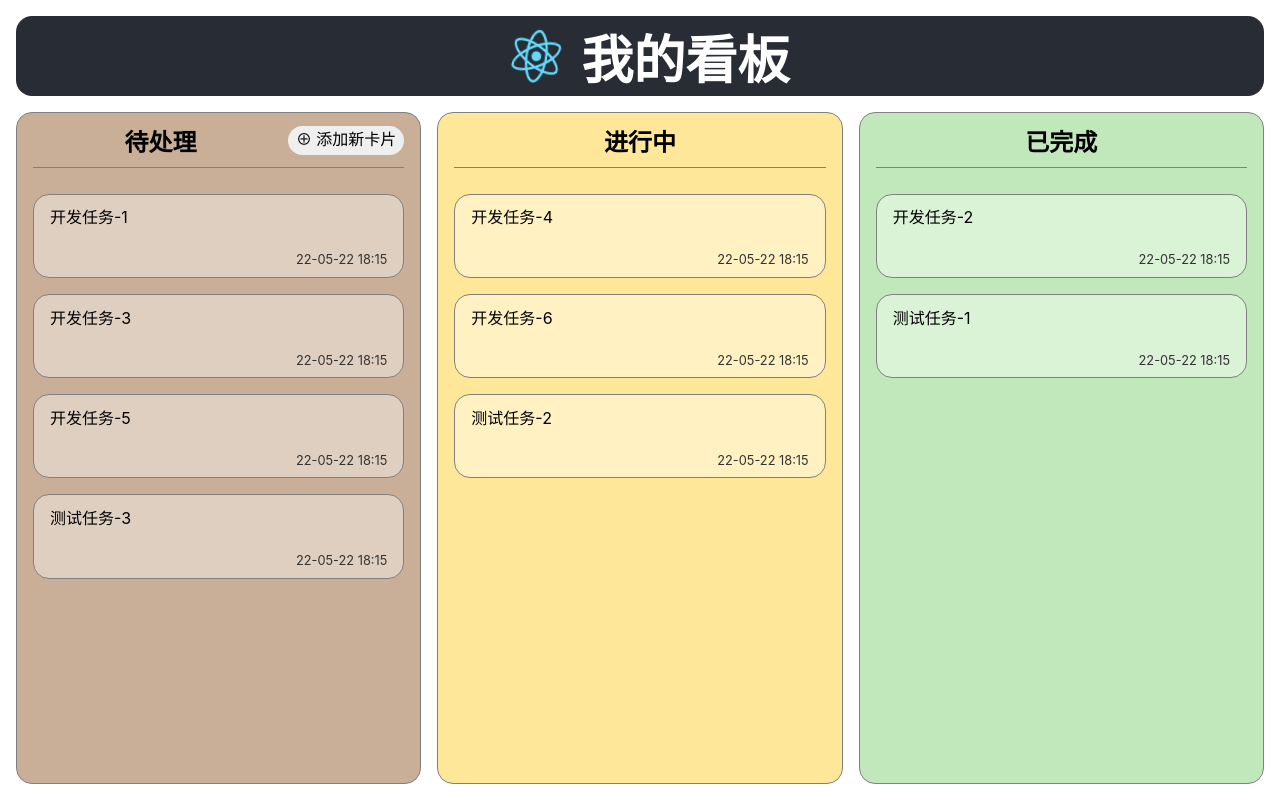
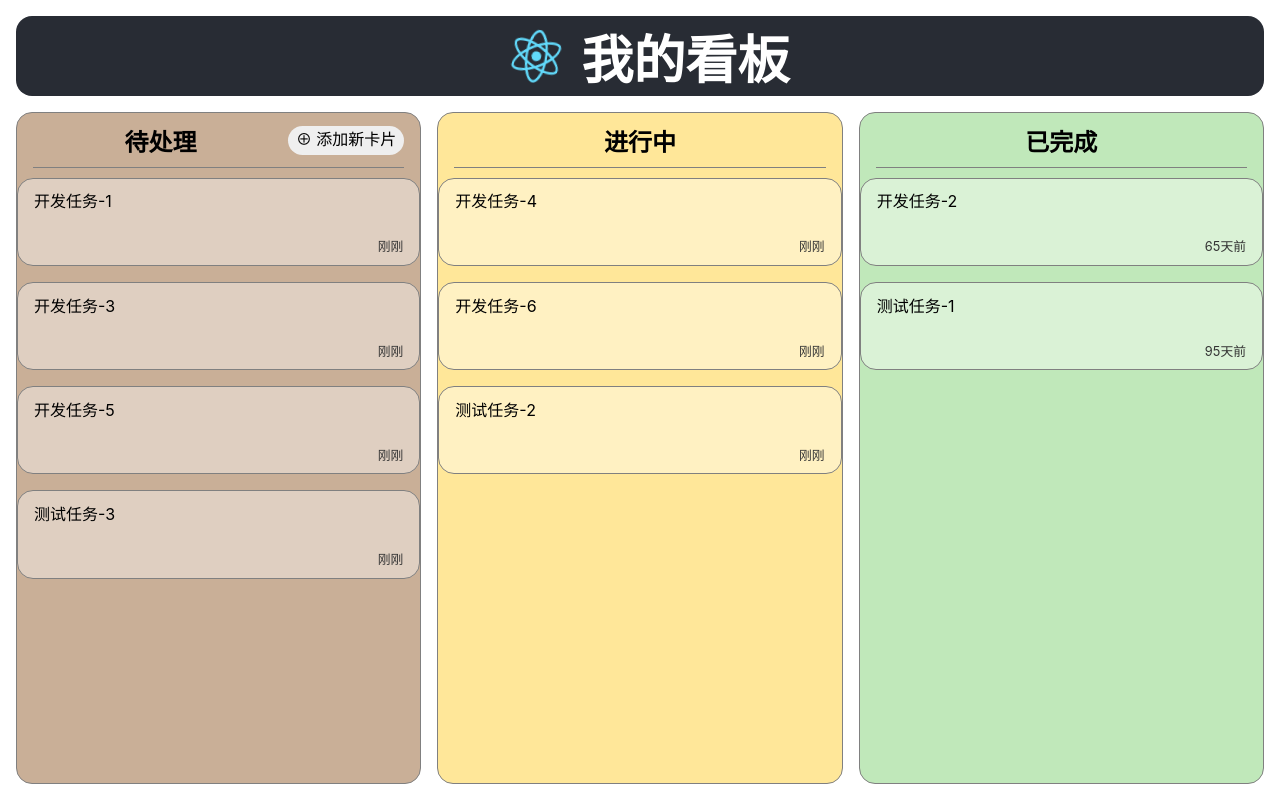
Before and after one commit to brynelee/reactStudy, a React (Create React App) app in the folder oh-my-kanban/: page / in a window 1280 px wide. Built offline with nearby package versions, Linux system fonts and the light colour scheme.

Commit message:
updated...

```diff
--- a/oh-my-kanban/package.json
+++ b/oh-my-kanban/package.json
@@ -3,6 +3,7 @@
   "version": "0.1.0",
   "private": true,
   "dependencies": {
+    "@emotion/react": "^11.10.6",
     "@testing-library/jest-dom": "^5.16.5",
     "@testing-library/react": "^13.4.0",
     "@testing-library/user-event": "^13.5.0",
--- a/oh-my-kanban/src/App.css
+++ b/oh-my-kanban/src/App.css
@@ -44,26 +44,6 @@
   }
 }
 
-.kanban-board {
-  flex: 10;
-  display: flex;
-  flex-direction: row;
-  gap: 1rem;
-  margin: 0 1rem 1rem;
-}
-
-.kanban-column {
-  flex: 1 1;
-  border: 1px solid gray;
-  border-radius: 1rem;
-}
-
-.kanban-column > h2 {
-  margin: 0.6rem 1rem;
-  padding-bottom: 0.6rem;
-  border-bottom: 1px solid gray;
-}
-
 .column-todo {
   background-color: #C9AF97;
 }
@@ -75,54 +55,3 @@
 .column-done {
   background-color: #C0E8BA;
 }
-
-.kanban-column {
-  flex: 1 1;
-  display: flex;
-  flex-direction: column;
-  border: 1px solid gray;
-  border-radius: 1rem;
-}
-
-.kanban-column > ul {
-  flex: 1;
-  flex-basis: 0;
-  margin: 1rem;
-  padding: 0;
-  overflow: auto;
-}
-
-.kanban-card {
-  margin-bottom: 1rem;
-  padding: 0.6rem 1rem;
-  border: 1px solid gray;
-  border-radius: 1rem;
-  list-style: none;
-  background-color: rgba(255,255,255,0.4);
-  text-align: left;
-}
-
-.card-title {
-  min-height: 3rem;
-}
-
-.card-status {
-  text-align: right;
-  font-size: 0.8rem;
-  color: #333;
-}
-
-.kanban-column > h2 > button {
-  float: right;
-  margin-top: 0.2rem;
-  padding: 0.2rem 0.5rem;
-  border: 0;
-  border-radius: 1rem;
-  height: 1.8rem;
-  line-height: 1rem;
-  font-size: 1rem;
-}
-
-.card-title > input[type="text"]{
-  width: 80%;
-}
--- a/oh-my-kanban/src/App.js
+++ b/oh-my-kanban/src/App.js
@@ -1,44 +1,132 @@
+/** @jsxImportSource @emotion/react */
 import logo from './logo.svg';
 import './App.css';
-import React, { useState } from 'react';
+import React, { useEffect, useRef, useState } from 'react';
+import { css } from '@emotion/react';
 
 
 const todoList = [
-  { title: '开发任务-1', status: '22-05-22 18:15' },
-  { title: '开发任务-3', status: '22-05-22 18:15' },
-  { title: '开发任务-5', status: '22-05-22 18:15' },
-  { title: '测试任务-3', status: '22-05-22 18:15' }
+  { title: '开发任务-1', status: '2023-02-25 13:15' },
+  { title: '开发任务-3', status: '2023-02-25 18:15' },
+  { title: '开发任务-5', status: '2023-02-25 15:15' },
+  { title: '测试任务-3', status: '2023-02-25 14:15' }
 ];
 const ongoingList = [
-  { title: '开发任务-4', status: '22-05-22 18:15' },
-  { title: '开发任务-6', status: '22-05-22 18:15' },
-  { title: '测试任务-2', status: '22-05-22 18:15' }
+  { title: '开发任务-4', status: '2023-02-25 18:15' },
+  { title: '开发任务-6', status: '2023-02-25 18:15' },
+  { title: '测试任务-2', status: '2023-02-25 18:15' }
 ];
 const doneList = [
-  { title: '开发任务-2', status: '22-05-22 18:15' },
-  { title: '测试任务-1', status: '22-05-22 18:15' }
+  { title: '开发任务-2', status: '2022-12-22 18:15' },
+  { title: '测试任务-1', status: '2022-11-22 18:15' }
 ];
 
 const KanbanBoard = ( {children} ) => (
-  <main className = "kanban-board"> { children } </main>
+  <main css={css`
+    flex: 10;
+    display: flex;
+    flex-direction: row;
+    gap: 1rem;
+    margin: 0 1rem 1rem;
+    `}>{children}</main>
 );
 
-const KanbanColumn = ( {children, className, title} ) => {
-  const combinedClassName = `kanban-column ${className}`;
+const KanbanColumn = ( {children, bgColor, title} ) => {
   return (
-    <section className = {combinedClassName}>
+    <section css={css`
+      flex: 1 1;
+      display: flex;
+      flex-direction: column;
+      border: 1px solid gray;
+      border-radius: 1rem;
+      background-color: ${bgColor};
+
+      & > h2 {
+        margin: 0.6rem 1rem;
+        padding-bottom: 0.6rem;
+        border-bottom: 1px solid gray;
+
+        & > button {
+          float: right;
+          margin-top: 0.2rem;
+          padding: 0.2rem 0.5rem;
+          border: 0;
+          border-radius: 1rem;
+          height: 1.8rem;
+          line-height: 1rem;
+          font-size: 1rem;
+        }
+      }
+
+      & > ul {
+        flex: 1;
+        flex-basis: 0;
+        margin: 0;
+        padding: 0;
+        overflow: auto;
+      }
+    `}>
       <h2>{title}</h2>
       <ul>{children}</ul>
     </section>
   );
 };
 
+const kanbanCardStyles = css`
+  margin-bottom: 1rem;
+  padding: 0.6rem 1rem;
+  border: 1px solid gray;
+  border-radius: 1rem;
+  list-style: none;
+  background-color: rgba(255,255,255,0.4);
+  text-align: left;
+
+  &:hover {
+    box-shadow: 0 0.2rem 0.2rem rgba(0,0,0,0.2), inset 0 1px #fff;
+  }
+`;
+
+const kanbanCardTitleStyles = css`
+  min-height: 3rem;
+`;
+
+const MINUTE = 60 * 1000;
+const HOUR = 60 * MINUTE;
+const DAY = 24 * HOUR;
+const UPDATE_INTERVAL = MINUTE;
 
 const KanbanCard = ({ title, status }) => {
+  const [displayTime, setDisplayTime] = useState(status);
+  useEffect(() => {
+    const updateDisplayTime = () => {
+      const timePassed = new Date() - new Date(status);
+      let relativeTime = '刚刚';
+      if (MINUTE <= timePassed && timePassed < HOUR){
+        relativeTime = `${Math.ceil(timePassed / MINUTE)}分钟前`;
+      }else if (HOUR <= timePassed && timePassed < DAY){
+        relativeTime = `${Math.ceil(timePassed / HOUR)}小时前`;
+      }else if (DAY <= timePassed){
+        relativeTime = `${Math.ceil(timePassed / DAY)}天前`;
+      }
+      setDisplayTime(relativeTime);
+    };
+    const intervalId = setInterval(updateDisplayTime, UPDATE_INTERVAL);
+    updateDisplayTime();
+
+    return function cleanup(){
+      clearInterval(intervalId);
+    };
+
+  }, [status]);
+
   return (
-    <li className="kanban-card">
-      <div className="card-title">{title}</div>
-      <div className="card-status">{status}</div>
+    <li css={kanbanCardStyles}>
+      <div css={kanbanCardTitleStyles}>{title}</div>
+      <div css={css`
+        text-align: right;
+        font-size: 0.8rem;
+        color: #333;
+      `} title={status}>{displayTime}</div>
     </li>
   );
 };
@@ -53,17 +141,33 @@ const KanbanNewCard = ({ onSubmit }) => {
       onSubmit(title);
     }
   }
+  const inputElem = useRef(null);
+  useEffect(() => {
+    inputElem.current.focus();
+  }, []);
 
   return (
-    <li className = "kanban-card">
+    <li css={kanbanCardStyles}>
       <h3>添加新卡片</h3>
-      <div className = "card-title">
-        <input type = "text" value={title} onChange={handleChange} onKeyDown={handleKeyDown} />
+      <div css={css`
+        ${kanbanCardTitleStyles}
+
+        & > input[type="text"]{
+          width: 80%;
+        }
+      `}>
+        <input type = "text" value={title} ref={inputElem}
+        onChange={handleChange} onKeyDown={handleKeyDown} />
       </div>
     </li>
   )
 }
 
+const COLUMN_BG_COLORS = {
+  todo: '#C9AF97',
+  ongoing: '#FFE799',
+  done: '#C0E8BA'
+};
 
 function App() {
   const [showAdd, setShowAdd] = useState(false);
@@ -82,7 +186,7 @@ function App() {
         <img src={logo} className="App-logo" alt="logo" />
       </header>
       <KanbanBoard>
-        <KanbanColumn className='column-todo' title={
+        <KanbanColumn bgColor={COLUMN_BG_COLORS.todo} title={
           <>
             待处理<button onClick={handleAdd}
             disabled={showAdd}>&#8853; 添加新卡片</button>
@@ -91,10 +195,10 @@ function App() {
             { showAdd && <KanbanNewCard onSubmit={ handleSubmit } /> }
             {todoList.map(props => <KanbanCard key={props.title} {...props}/>)}
         </KanbanColumn>
-        <KanbanColumn className='column-ongoing' title="进行中">
+        <KanbanColumn bgColor={COLUMN_BG_COLORS.ongoing} title="进行中">
             {ongoingList.map(props => <KanbanCard key={props.title} {...props}/>)}
         </KanbanColumn>
-        <KanbanColumn className='column-done' title="已完成">
+        <KanbanColumn bgColor={COLUMN_BG_COLORS.done} title="已完成">
             { doneList.map(props => <KanbanCard key={props.title} {...props} />)}
         </KanbanColumn>
       </KanbanBoard>
```
Also changed, not shown: 1 other file (tests, documents, lock files or other folders).
